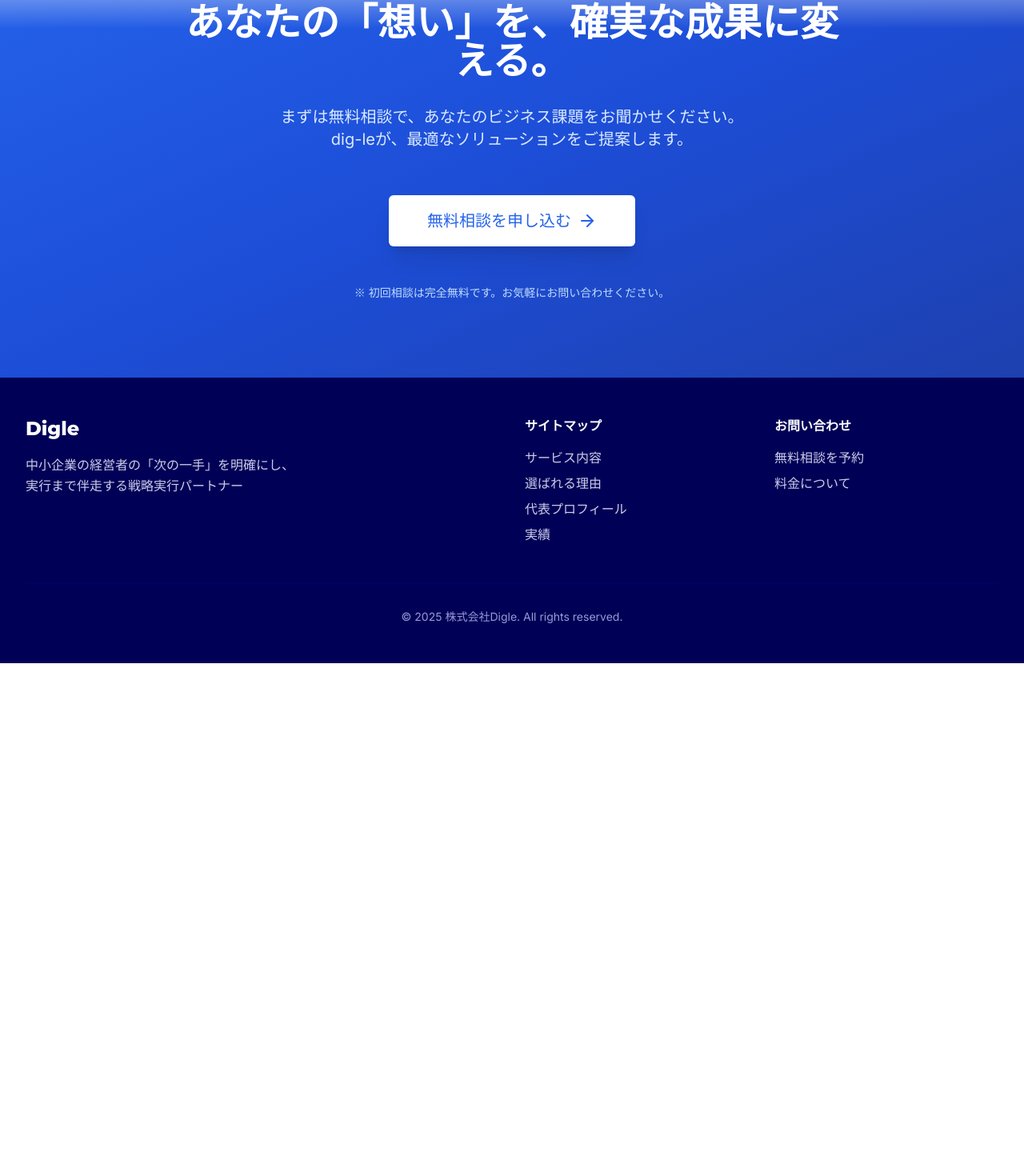
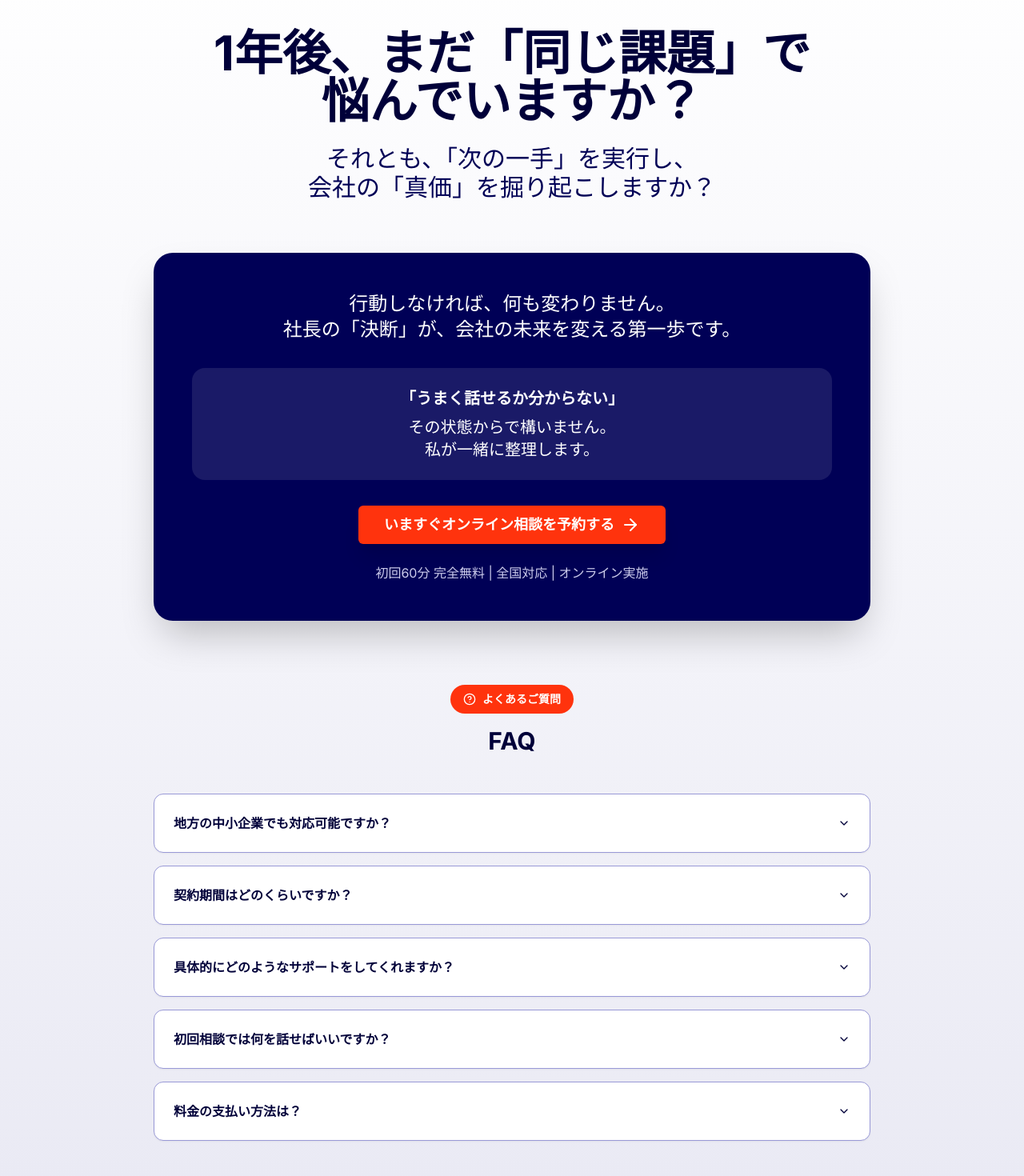
Before and after one commit to digle-matsu/Digle_LP_ver1.0, a Next.js app: page / in a window 1280 px wide. Shown: the part 7397-8867 px from the top of the page at 80% size. Before the commit the page ends 8226 px from the top, so only its background shows below. Built offline with nearby package versions, Linux system fonts and the light colour scheme.

Commit message:
Update closing-section.tsx「スマホ最適化②」

```diff
--- a/components/sections/closing-section.tsx
+++ b/components/sections/closing-section.tsx
@@ -1,73 +1,171 @@
 'use client';
 
+import { motion } from 'framer-motion';
+import { useInView } from 'framer-motion';
+import { useRef } from 'react';
 import { Button } from '@/components/ui/button';
-import { motion } from 'framer-motion';
-import { ArrowRight } from 'lucide-react';
+import { ArrowRight, HelpCircle } from 'lucide-react';
+import {
+  Accordion,
+  AccordionContent,
+  AccordionItem,
+  AccordionTrigger,
+} from '@/components/ui/accordion';
 
 export function ClosingSection() {
+  const ref = useRef(null);
+  const isInView = useInView(ref, { once: true, margin: '-100px' });
+
+  const faqs = [
+    {
+      question: '地方の中小企業でも対応可能ですか？',
+      answer:
+        'はい、オンラインで全国対応可能です。初回相談から定期ミーティングまで、すべてオンラインで実施できます。必要に応じて、現地への訪問も対応いたします。',
+    },
+    {
+      question: '契約期間はどのくらいですか？',
+      answer:
+        '課題に応じて3ヶ月〜柔軟に対応します。短期集中で特定の課題を解決したい場合は3〜6ヶ月、継続的な伴走支援をご希望の場合は1年以上の契約も可能です。まずはヒアリングで最適な期間をご提案します。',
+    },
+    {
+      question: '具体的にどのようなサポートをしてくれますか？',
+      answer:
+        '戦略策定、COO代行、プロジェクトマネジメント、新規事業開発、デジタルマーケティングなど、幅広く対応します。定期的なミーティングに加え、チャットでのリアルタイム相談、資料作成支援、社内会議への参加なども可能です。',
+    },
+    {
+      question: '初回相談では何を話せばいいですか？',
+      answer:
+        '「うまく話せるか分からない」という状態で問題ありません。現在の課題、困っていること、モヤモヤしていることを自由にお話しください。私が一緒に整理し、本質的な課題を見つけ出します。',
+    },
+    {
+      question: '料金の支払い方法は？',
+      answer:
+        '月額固定報酬制または、プロジェクト単位での契約が可能です。お支払いは銀行振込にて、月末締め翌月末払いが基本となります。詳細は初回相談時にご説明します。',
+    },
+  ];
+
   return (
-    <section className="py-16 sm:py-20 md:py-24 bg-gradient-to-br from-blue-600 via-blue-700 to-blue-800 relative overflow-hidden">
-      <div className="absolute inset-0 bg-grid-pattern opacity-10"></div>
+    <section id="closing" className="py-24 md:py-32 bg-gradient-to-b from-white to-navy-50">
+      <div className="max-w-7xl mx-auto px-4 sm:px-6 lg:px-8">
+        <motion.div
+          ref={ref}
+          initial={{ opacity: 0, y: 40 }}
+          animate={isInView ? { opacity: 1, y: 0 } : {}}
+          transition={{ duration: 0.8 }}
+          className="text-center mb-16"
+        >
+          <h2 className="text-3xl md:text-5xl lg:text-6xl font-bold text-navy-800 mb-6 leading-tight">
+            1年後、まだ「同じ課題」で
+            <br className="hidden md:block" />
+            悩んでいますか？
+          </h2>
+          <p className="text-2xl md:text-3xl text-navy-700 mb-8 leading-relaxed">
+            それとも、「次の一手」を実行し、
+            <br className="hidden md:block" />
+            会社の「真価」を掘り起こしますか？
+          </p>
+        </motion.div>
 
-      <motion.div
-        initial={{ opacity: 0, y: 20 }}
-        whileInView={{ opacity: 1, y: 0 }}
-        transition={{ duration: 0.8 }}
-        viewport={{ once: true }}
-        className="container mx-auto px-4 relative z-10"
-      >
-        <div className="max-w-4xl mx-auto text-center space-y-6 sm:space-y-8">
-          <motion.h2
-            initial={{ opacity: 0, y: 20 }}
-            whileInView={{ opacity: 1, y: 0 }}
-            transition={{ delay: 0.2, duration: 0.8 }}
-            viewport={{ once: true }}
-            className="text-2xl sm:text-3xl md:text-4xl lg:text-5xl font-bold text-white leading-tight px-4"
-          >
-            <span className="block lg:inline">あなたの「想い」を、</span>
-            <span className="block lg:inline">確実な成果に変える。</span>
-          </motion.h2>
+        <motion.div
+          initial={{ opacity: 0, y: 30 }}
+          animate={isInView ? { opacity: 1, y: 0 } : {}}
+          transition={{ duration: 0.8, delay: 0.2 }}
+          className="max-w-4xl mx-auto mb-20"
+        >
+          <div className="bg-navy-700 text-white rounded-3xl p-8 md:p-12 text-center shadow-2xl">
+            <p className="text-xl md:text-2xl mb-6 leading-relaxed">
+              行動しなければ、何も変わりません。
+              <br />
+              社長の「決断」が、会社の未来を変える第一歩です。
+            </p>
 
-          <motion.p
-            initial={{ opacity: 0, y: 20 }}
-            whileInView={{ opacity: 1, y: 0 }}
-            transition={{ delay: 0.4, duration: 0.8 }}
-            viewport={{ once: true }}
-            className="text-base sm:text-lg md:text-xl text-blue-100 leading-relaxed max-w-2xl mx-auto px-4"
-          >
-            まずは無料相談で、あなたのビジネス課題をお聞かせください。<br className="hidden sm:block" />
-            dig-leが、最適なソリューションをご提案します。
-          </motion.p>
+            <div className="my-8 p-6 bg-white/10 rounded-2xl backdrop-blur-sm">
+              <p className="text-lg md:text-xl font-semibold mb-2">
+                「うまく話せるか分からない」
+              </p>
+              <p className="text-lg md:text-xl">
+                その状態からで構いません。
+                <br />
+                私が一緒に整理します。
+              </p>
+            </div>
 
-          <motion.div
-            initial={{ opacity: 0, y: 20 }}
-            whileInView={{ opacity: 1, y: 0 }}
-            transition={{ delay: 0.6, duration: 0.8 }}
-            viewport={{ once: true }}
-            className="pt-4 sm:pt-6 px-4"
-          >
             <Button
               size="lg"
-              className="text-base sm:text-lg md:text-xl px-6 sm:px-8 md:px-12 py-5 sm:py-6 md:py-8 bg-white text-blue-600 hover:bg-blue-50 shadow-xl hover:shadow-2xl transition-all duration-300 group w-full sm:w-auto"
+              onClick={() => window.open('https://docs.google.com/forms/d/e/1FAIpQLSdGL5TXYHzgEqF_UxdUywJPyXwicdM3MLuXcz1BuEMVkxbPDA/viewform?usp=header', '_blank')}
+              className="bg-orange-500 text-white hover:bg-orange-600 px-6 sm:px-8 py-6 text-base sm:text-lg font-bold shadow-xl hover:shadow-2xl transition-all group w-full sm:w-auto"
             >
-              無料相談を申し込む
-              <ArrowRight className="ml-2 h-5 w-5 sm:h-6 sm:w-6 group-hover:translate-x-1 transition-transform" />
+              <span className="whitespace-nowrap">いますぐオンライン相談を予約する</span>
+              <ArrowRight className="ml-2 h-5 w-5 sm:h-6 sm:w-6 group-hover:translate-x-1 transition-transform flex-shrink-0" />
             </Button>
-          </motion.div>
 
-          <motion.p
-            initial={{ opacity: 0 }}
-            whileInView={{ opacity: 1 }}
-            transition={{ delay: 0.8, duration: 0.8 }}
-            viewport={{ once: true }}
-            className="text-xs sm:text-sm text-blue-200 pt-4 px-4"
+            <p className="mt-6 text-navy-100">
+              初回60分 完全無料 | 全国対応 | オンライン実施
+            </p>
+          </div>
+        </motion.div>
+
+        <motion.div
+          initial={{ opacity: 0, y: 30 }}
+          animate={isInView ? { opacity: 1, y: 0 } : {}}
+          transition={{ duration: 0.8, delay: 0.4 }}
+          className="max-w-4xl mx-auto"
+        >
+          <div className="text-center mb-12">
+            <div className="inline-flex items-center gap-2 px-4 py-2 bg-orange-500 text-white text-sm font-semibold rounded-full mb-4">
+              <HelpCircle className="h-4 w-4" />
+              よくあるご質問
+            </div>
+            <h3 className="text-2xl md:text-3xl font-bold text-navy-800">
+              FAQ
+            </h3>
+          </div>
+
+          <Accordion type="single" collapsible className="space-y-4">
+            {faqs.map((faq, index) => (
+              <motion.div
+                key={index}
+                initial={{ opacity: 0, y: 20 }}
+                animate={isInView ? { opacity: 1, y: 0 } : {}}
+                transition={{ duration: 0.5, delay: 0.5 + index * 0.1 }}
+              >
+                <AccordionItem
+                  value={`item-${index}`}
+                  className="bg-white border border-navy-200 rounded-xl px-6 shadow-sm hover:shadow-md transition-shadow"
+                >
+                  <AccordionTrigger className="text-left font-semibold text-navy-800 hover:no-underline py-6">
+                    {faq.question}
+                  </AccordionTrigger>
+                  <AccordionContent className="text-navy-600 leading-relaxed pb-6">
+                    {faq.answer}
+                  </AccordionContent>
+                </AccordionItem>
+              </motion.div>
+            ))}
+          </Accordion>
+        </motion.div>
+
+        <motion.div
+          initial={{ opacity: 0, y: 20 }}
+          animate={isInView ? { opacity: 1, y: 0 } : {}}
+          transition={{ duration: 0.6, delay: 0.8 }}
+          className="mt-20 text-center"
+        >
+          <p className="text-xl text-navy-600 mb-8 leading-relaxed">
+            まだ迷っていますか？
+            <br />
+            まずは無料相談で、あなたの課題を一緒に整理しましょう。
+          </p>
+          <Button
+            size="lg"
+            onClick={() => window.open('https://docs.google.com/forms/d/e/1FAIpQLSdGL5TXYHzgEqF_UxdUywJPyXwicdM3MLuXcz1BuEMVkxbPDA/viewform?usp=header', '_blank')}
+            className="bg-orange-500 hover:bg-orange-600 text-white px-6 sm:px-8 py-6 text-base sm:text-lg font-semibold shadow-lg hover:shadow-xl transition-all group w-full sm:w-auto max-w-md mx-auto"
           >
-            ※ 初回相談は完全無料です。お気軽にお問い合わせください。
-          </motion.p>
-        </div>
-      </motion.div>
-
-      <div className="absolute top-0 left-0 right-0 h-32 bg-gradient-to-b from-white to-transparent"></div>
+            <span className="whitespace-nowrap">無料相談を予約する</span>
+            <ArrowRight className="ml-2 h-5 w-5 group-hover:translate-x-1 transition-transform flex-shrink-0" />
+          </Button>
+        </motion.div>
+      </div>
     </section>
   );
 }
```
